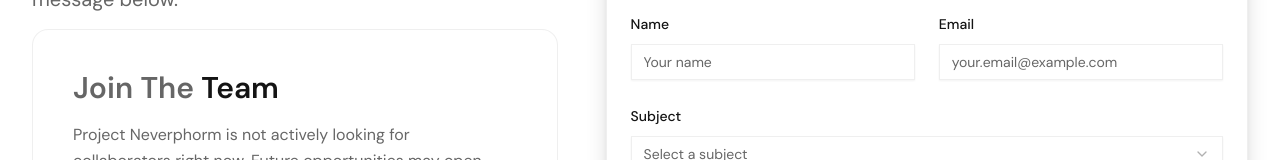
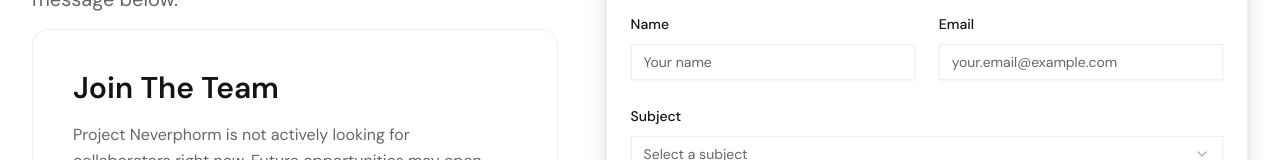
Before and after one commit to Minxci/neverphorm-site, a React (Vite) app in the folder apps/web/: page /contact in a window 1280 px wide. Shown: the part 308-468 px from the top of the page. Built offline with nearby package versions, Linux system fonts and the light colour scheme; the HTML template or start-up script is replaced by a standard one; what pocketbase would draw is missing.

Commit message:
trying things 2.0 lol

```diff
--- a/apps/web/src/pages/ContactUsPage.jsx
+++ b/apps/web/src/pages/ContactUsPage.jsx
@@ -135,7 +135,7 @@ const ContactUsPage = () => {
             variants={fadeInUp}
           >
             {/* Updated on 4/29/2026 */}
-            <h2 className="text-2xl md:text-3xl font-semibold mb-4">Join The <span className="text-primary">Team</span></h2>
+            <h2 className="text-2xl md:text-3xl font-semibold mb-4 text-primary">Join The Team</h2>
             <p>
               Project Neverphorm is not actively looking for collaborators right now.
               Future opportunities may open once active projects, revenue, and studio needs become more established.
```
